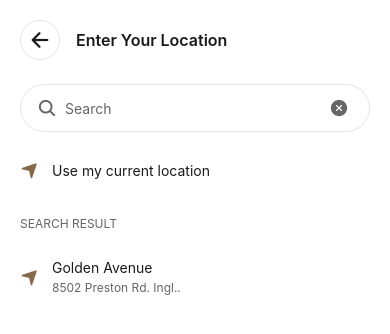
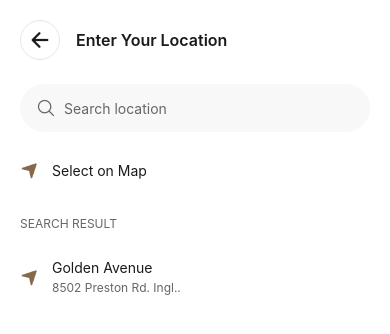
Before and after one commit to ReRun007/FashionECommerce, a React Native app: screen /EnterLocation in a window 390 px wide. Shown: the top 334 px of the page. Built offline with nearby package versions, Linux system fonts and the light colour scheme.

Commit message:
ทำแมพแบบเลือกเอง

```diff
--- /dev/null
+++ b/src/components/common/searchInput.js
@@ -0,0 +1,81 @@
+// components/common/searchInput.js
+import React from 'react';
+import { View, TextInput, TouchableOpacity, StyleSheet } from 'react-native';
+import Icon from 'react-native-vector-icons/Ionicons';
+import { COLORS } from '../../constants/colors';
+
+const SearchInput = ({
+  value,
+  onChangeText,
+  placeholder = "Search",
+  editable = true,
+  showClearButton = true,
+  onClear,
+  containerStyle,
+  onPress,
+}) => {
+  const inputProps = editable
+    ? {
+        value,
+        onChangeText,
+      }
+    : {
+        pointerEvents: "none",
+        editable: false,
+      };
+
+  const Container = onPress ? TouchableOpacity : View;
+
+  return (
+    <Container
+      style={[styles.container, containerStyle]}
+      activeOpacity={0.7}
+      onPress={onPress}
+    >
+      <Icon
+        name="search-outline"
+        size={20}
+        color={COLORS.textSecondary}
+        style={styles.searchIcon}
+      />
+      <TextInput
+        style={styles.input}
+        placeholder={placeholder}
+        placeholderTextColor={COLORS.textSecondary}
+        {...inputProps}
+      />
+      {showClearButton && value && (
+        <TouchableOpacity onPress={onClear} style={styles.clearButton}>
+          <Icon name="close-circle" size={20} color={COLORS.textSecondary} />
+        </TouchableOpacity>
+      )}
+    </Container>
+  );
+};
+
+const styles = StyleSheet.create({
+  container: {
+    height: 48,
+    backgroundColor: COLORS.surfaceLight,
+    borderRadius: 90,
+    flexDirection: 'row',
+    alignItems: 'center',
+    paddingHorizontal: 16,
+  },
+  searchIcon: {
+    marginRight: 8,
+  },
+  input: {
+    flex: 1,
+    fontSize: 14,
+    color: COLORS.textPrimary,
+    height: '100%',
+    padding: 0,
+  },
+  clearButton: {
+    marginLeft: 8,
+    padding: 4,
+  },
+});
+
+export default SearchInput;
--- a/src/components/product/searchBar.js
+++ b/src/components/product/searchBar.js
@@ -1,64 +1,43 @@
+// components/product/searchBar.js
 import React from 'react';
-import { View, TextInput, TouchableOpacity, StyleSheet } from 'react-native';
-import Ionicons from 'react-native-vector-icons/Ionicons';
+import { View, TouchableOpacity, StyleSheet } from 'react-native';
+import { useNavigation } from '@react-navigation/native';
+import Icon from 'react-native-vector-icons/Ionicons';
 import { COLORS } from '../../constants/colors';
-import { useNavigation } from '@react-navigation/native';
+import SearchInput from '../common/searchInput';
 
 const SearchBar = () => {
   const navigation = useNavigation();
 
   return (
-    <View style={styles.searchContainer}>
-      <TouchableOpacity
-        style={styles.searchBar}
-        activeOpacity={0.7}
+    <View style={styles.container}>
+      <SearchInput
+        containerStyle={styles.searchInputContainer}
         onPress={() => navigation.navigate('Search')}
-      >
-        <Ionicons name="search-outline" size={20} color={COLORS.primary} />
-        <TextInput
-          style={styles.searchInput}
-          placeholder="Search"
-          placeholderTextColor={COLORS.textSecondary}
-          editable={false}
-          pointerEvents="none"
-        />
-      </TouchableOpacity>
-      <TouchableOpacity
-        style={styles.filterButton}
-        onPress={() => navigation.navigate('Search')}
-      >
-        <Ionicons name="options-outline" size={20} color={COLORS.background} />
+        placeholder="Search"
+        editable={false}
+      />
+      <TouchableOpacity style={styles.filterButton}>
+        <Icon name="options-outline" size={20} color={COLORS.background} />
       </TouchableOpacity>
     </View>
   );
 };
 
 const styles = StyleSheet.create({
-  searchContainer: {
+  container: {
     flexDirection: 'row',
     paddingHorizontal: 16,
     gap: 12,
     marginBottom: 16,
   },
-  searchBar: {
+  searchInputContainer: {
     flex: 1,
-    height: 46,
-    backgroundColor: COLORS.surfaceLight,
-    borderRadius: 23,
-    flexDirection: 'row',
-    alignItems: 'center',
-    paddingHorizontal: 16,
-    gap: 8,
-  },
-  searchInput: {
-    flex: 1,
-    fontSize: 14,
-    color: COLORS.textPrimary,
   },
   filterButton: {
-    width: 46,
-    height: 46,
-    borderRadius: 23,
+    width: 48,
+    height: 48,
+    borderRadius: 90,
     backgroundColor: COLORS.primary,
     justifyContent: 'center',
     alignItems: 'center',
--- a/src/navigation/AppNavigator.js
+++ b/src/navigation/AppNavigator.js
@@ -49,6 +49,7 @@ function HomeNavigator() {
     <Stack.Navigator screenOptions={{ headerShown: false }}>
       <Stack.Screen name="MainHome" component={HomeScreen} />
       <Stack.Screen name="Search" component={SearchScreen} />
+      <Stack.Screen name='EnterLocation' component={EnterLocationScreen} />
     </Stack.Navigator>
   );
 }
--- a/src/screens/auth/enterLocationScreen.js
+++ b/src/screens/auth/enterLocationScreen.js
@@ -1,10 +1,66 @@
-import React from 'react';
-import { View, Text, TextInput, TouchableOpacity, StyleSheet, Image } from 'react-native';
+import React, { useState, useEffect } from 'react';
+import { View, Text, TouchableOpacity, StyleSheet, Image, Modal, Dimensions } from 'react-native';
+import Ionicons from 'react-native-vector-icons/Ionicons';
+import MapView, { PROVIDER_GOOGLE } from 'react-native-maps';
 import { COLORS } from '../../constants/colors';
 import BackButton from '../../components/common/backButton';
-import Icon from 'react-native-vector-icons/Ionicons';
+import SearchInput from '../../components/common/searchInput';
+import { useLocation } from '../../hooks/useLocation';
+import Button from '../../components/common/button';
+import FontAwesome from '@expo/vector-icons/FontAwesome';
+
+const { width, height } = Dimensions.get('window');
+const ASPECT_RATIO = width / height;
+const LATITUDE_DELTA = 0.01;
+const LONGITUDE_DELTA = LATITUDE_DELTA * ASPECT_RATIO;
 
 export default function EnterLocationScreen({ navigation }) {
+    const [searchText, setSearchText] = useState('');
+    const [showMap, setShowMap] = useState(false);
+    const [selectedLocation, setSelectedLocation] = useState(null);
+    const { loading, location, address, requestLocationPermission, updateLocation } = useLocation();
+
+    useEffect(() => {
+        const getInitialLocation = async () => {
+            if (showMap) {  // เช็คว่าเปิด modal แผนที่แล้ว
+                const granted = await requestLocationPermission();
+                if (granted && location) {
+                    setSelectedLocation({
+                        latitude: location.coords.latitude,
+                        longitude: location.coords.longitude,
+                        address: address
+                    });
+                }
+            }
+        };
+        getInitialLocation();
+    }, [showMap]);
+
+
+    const handleConfirmLocation = () => {
+        if (selectedLocation && selectedLocation.address) {
+            console.log('Selected Location:', selectedLocation.address,'And', selectedLocation.address.formattedAddress );
+            navigation.reset({
+                index: 0,
+                routes: [
+                    {
+                        name: 'MainApp',
+                        params: {
+                            screen: 'Home',
+                            params: {
+                                screen: 'MainHome',
+                                params: {
+                                    address: selectedLocation.address.formattedAddress,  // ใช้ formattedAddress
+                                    addressDetails: selectedLocation.address  // ส่ง object ทั้งหมดไปด้วย
+                                }
+                            }
+                        }
+                    }
+                ]
+            });
+        }
+    };
+
     return (
         <View style={styles.container}>
             {/* Header with back button */}
@@ -15,19 +71,18 @@ export default function EnterLocationScreen({ navigation }) {
 
             {/* Search Input */}
             <View style={styles.searchContainer}>
-                <Icon name="search" size={20} color={COLORS.textSecondary} style={styles.searchIcon} />
-                <TextInput
-                    style={styles.searchInput}
-                    placeholder="Search"
-                    placeholderTextColor={COLORS.textSecondary}
+                <SearchInput
+                    value={searchText}
+                    onChangeText={setSearchText}
+                    onClear={() => setSearchText('')}
+                    placeholder="Search location"
                 />
-                <TouchableOpacity style={styles.clearButton}>
-                    <Icon name="close-circle" size={20} color={COLORS.textSecondary} />
-                </TouchableOpacity>
             </View>
 
-            {/* Current Location Button */}
-            <TouchableOpacity style={styles.currentLocationButton}>
+            <TouchableOpacity
+                style={styles.selectOnMapButton}
+                onPress={() => setShowMap(true)}
+            >
                 <Image
                     source={require('../../assets/icons/navigation.png')}
                     style={{
@@ -37,14 +92,73 @@ export default function EnterLocationScreen({ navigation }) {
                     }}
                     resizeMode="contain"
                 />
-                <Text style={styles.currentLocationText}>Use my current location</Text>
+                <Text style={styles.selectOnMapText}>Select on Map</Text>
             </TouchableOpacity>
+
+            {/* Map Modal */}
+            <Modal
+                visible={showMap}
+                animationType="slide"
+                style={styles.modal}
+            >
+                <View style={styles.modalContainer}>
+                    <View style={styles.modalHeader}>
+                        <TouchableOpacity onPress={() => setShowMap(false)} style={styles.closeButton}>
+                            <Ionicons name="close" size={24} color={COLORS.textPrimary} />
+                        </TouchableOpacity>
+                        <Text style={styles.modalTitle}>Select Location</Text>
+                    </View>
+
+                    <View style={styles.mapContainer}>
+                        <MapView
+                            style={styles.map}
+                            provider={PROVIDER_GOOGLE}
+                            initialRegion={{
+                                latitude: location?.coords?.latitude || 13.7563,  // ใช้ GPS location ถ้ามี ไม่มีใช้ default
+                                longitude: location?.coords?.longitude || 100.5018,
+                                latitudeDelta: LATITUDE_DELTA,
+                                longitudeDelta: LONGITUDE_DELTA,
+                            }}
+                            showsUserLocation={true}
+                            showsMyLocationButton={true}
+                            onRegionChangeComplete={async (region) => {
+                                const newAddress = await updateLocation(region);
+                                setSelectedLocation({
+                                    ...region,
+                                    address: newAddress
+                                });
+                            }}
+                        />
+                        {/* Fixed Marker at center */}
+                        <View style={styles.markerFixed} pointerEvents="none">
+                            <FontAwesome name="map-marker" size={24} color={COLORS.primary} />
+                        </View>
+                    </View>
+
+                    <View style={styles.modalFooter}>
+                        {loading ? (
+                            <Text style={styles.selectedAddress}>Getting location...</Text>
+                        ) : selectedLocation?.address && (
+                            <Text style={styles.selectedAddress} numberOfLines={2}>
+                                {selectedLocation.address.formattedAddress}
+                            </Text>
+                        )}
+                        <Button
+                            title="Confirm Location"
+                            onPress={handleConfirmLocation}
+                            disabled={loading || !selectedLocation?.address}
+                        />
+                    </View>
+                </View>
+            </Modal>
 
             {/* Search Results Section */}
             <View style={styles.resultsContainer}>
                 <Text style={styles.resultsHeader}>SEARCH RESULT</Text>
 
-                <TouchableOpacity style={styles.resultItem}>
+                <TouchableOpacity
+                    style={styles.resultItem}
+                >
                     <Image
                         source={require('../../assets/icons/navigation.png')}
                         style={{
@@ -82,25 +196,7 @@ const styles = StyleSheet.create({
         color: COLORS.textPrimary,
     },
     searchContainer: {
-        flexDirection: 'row',
-        alignItems: 'center',
-        borderWidth: 1,
-        borderColor: COLORS.border,
-        borderRadius: 90,
-        paddingHorizontal: 16,
-        height: 48,
         marginBottom: 16,
-    },
-    searchIcon: {
-        marginRight: 8,
-    },
-    searchInput: {
-        flex: 1,
-        fontSize: 14,
-        color: COLORS.textPrimary,
-    },
-    clearButton: {
-        padding: 4,
     },
     currentLocationButton: {
         flexDirection: 'row',
@@ -108,7 +204,23 @@ const styles = StyleSheet.create({
         paddingVertical: 12,
         gap: 12,
     },
+    currentLocationButtonDisabled: {
+        opacity: 0.6,
+    },
     currentLocationText: {
+        fontSize: 14,
+        color: COLORS.textPrimary,
+    },
+    currentLocationTextDisabled: {
+        color: COLORS.textSecondary,
+    },
+    selectOnMapButton: {
+        flexDirection: 'row',
+        alignItems: 'center',
+        paddingVertical: 12,
+        gap: 12,
+    },
+    selectOnMapText: {
         fontSize: 14,
         color: COLORS.textPrimary,
     },
@@ -138,4 +250,49 @@ const styles = StyleSheet.create({
         fontSize: 12,
         color: COLORS.textSecondary,
     },
+    modalContainer: {
+        flex: 1,
+        backgroundColor: COLORS.background,
+    },
+    modalHeader: {
+        flexDirection: 'row',
+        alignItems: 'center',
+        padding: 16,
+        borderBottomWidth: 1,
+        borderBottomColor: COLORS.border,
+    },
+    closeButton: {
+        padding: 4,
+        marginRight: 12,
+    },
+    modalTitle: {
+        fontSize: 16,
+        fontWeight: '600',
+        color: COLORS.textPrimary,
+    },
+    mapContainer: {
+        flex: 1,
+    },
+    map: {
+        ...StyleSheet.absoluteFillObject,
+    },
+    markerFixed: {
+        position: 'absolute',
+        left: '50%',
+        top: '50%',
+        marginLeft: -6,
+        marginTop: -20,
+        zIndex: 1,
+    },
+    modalFooter: {
+        padding: 16,
+        borderTopWidth: 1,
+        borderTopColor: COLORS.border,
+        backgroundColor: COLORS.background,
+    },
+    selectedAddress: {
+        fontSize: 14,
+        color: COLORS.textPrimary,
+        marginBottom: 16,
+    },
 });
--- a/src/screens/home/searchScreen.js
+++ b/src/screens/home/searchScreen.js
@@ -1,8 +1,10 @@
+// screens/search/searchScreen.js
 import React, { useState } from 'react';
-import { View, Text, TextInput, TouchableOpacity, ScrollView, StyleSheet } from 'react-native';
+import { View, Text, TouchableOpacity, ScrollView, StyleSheet } from 'react-native';
 import { COLORS } from '../../constants/colors';
-import Ionicons from 'react-native-vector-icons/Ionicons';
+import Icon from 'react-native-vector-icons/Ionicons';
 import BackButton from '../../components/common/backButton';
+import SearchInput from '../../components/common/searchInput';
 
 export default function SearchScreen() {
   const [searchText, setSearchText] = useState('');
@@ -27,17 +29,12 @@ export default function SearchScreen() {
 
       {/* Search Input */}
       <View style={styles.searchContainer}>
-        <View style={styles.searchInputContainer}>
-          <Ionicons name="search-outline" size={20} color={COLORS.textSecondary} />
-          <TextInput
-            style={styles.searchInput}
-            placeholder="Search"
-            placeholderTextColor={COLORS.textSecondary}
-            value={searchText}
-            onChangeText={setSearchText}
-            autoFocus={true}
-          />
-        </View>
+        <SearchInput
+          value={searchText}
+          onChangeText={setSearchText}
+          onClear={() => setSearchText('')}
+          autoFocus={true}
+        />
       </View>
 
       {/* Recent Searches */}
@@ -56,11 +53,11 @@ export default function SearchScreen() {
               style={styles.recentItem}
             >
               <View style={styles.recentItemLeft}>
-                <Ionicons name="time-outline" size={20} color={COLORS.textSecondary} />
+                <Icon name="time-outline" size={20} color={COLORS.textSecondary} />
                 <Text style={styles.recentItemText}>{item}</Text>
               </View>
               <TouchableOpacity>
-                <Ionicons name="close-outline" size={20} color={COLORS.textSecondary} />
+                <Icon name="close-outline" size={20} color={COLORS.textSecondary} />
               </TouchableOpacity>
             </TouchableOpacity>
           ))}
@@ -91,20 +88,6 @@ const styles = StyleSheet.create({
   searchContainer: {
     paddingHorizontal: 16,
     marginBottom: 16,
-  },
-  searchInputContainer: {
-    flexDirection: 'row',
-    alignItems: 'center',
-    paddingHorizontal: 16,
-    height: 46,
-    backgroundColor: COLORS.surfaceLight,
-    borderRadius: 23,
-    gap: 8,
-  },
-  searchInput: {
-    flex: 1,
-    fontSize: 14,
-    color: COLORS.textPrimary,
   },
   recentContainer: {
     flex: 1,
```
Also changed, not shown: src/hooks/useLocation.js (+47 -13 lines), src/screens/home/homeScreen.js (+8 -4 lines).
